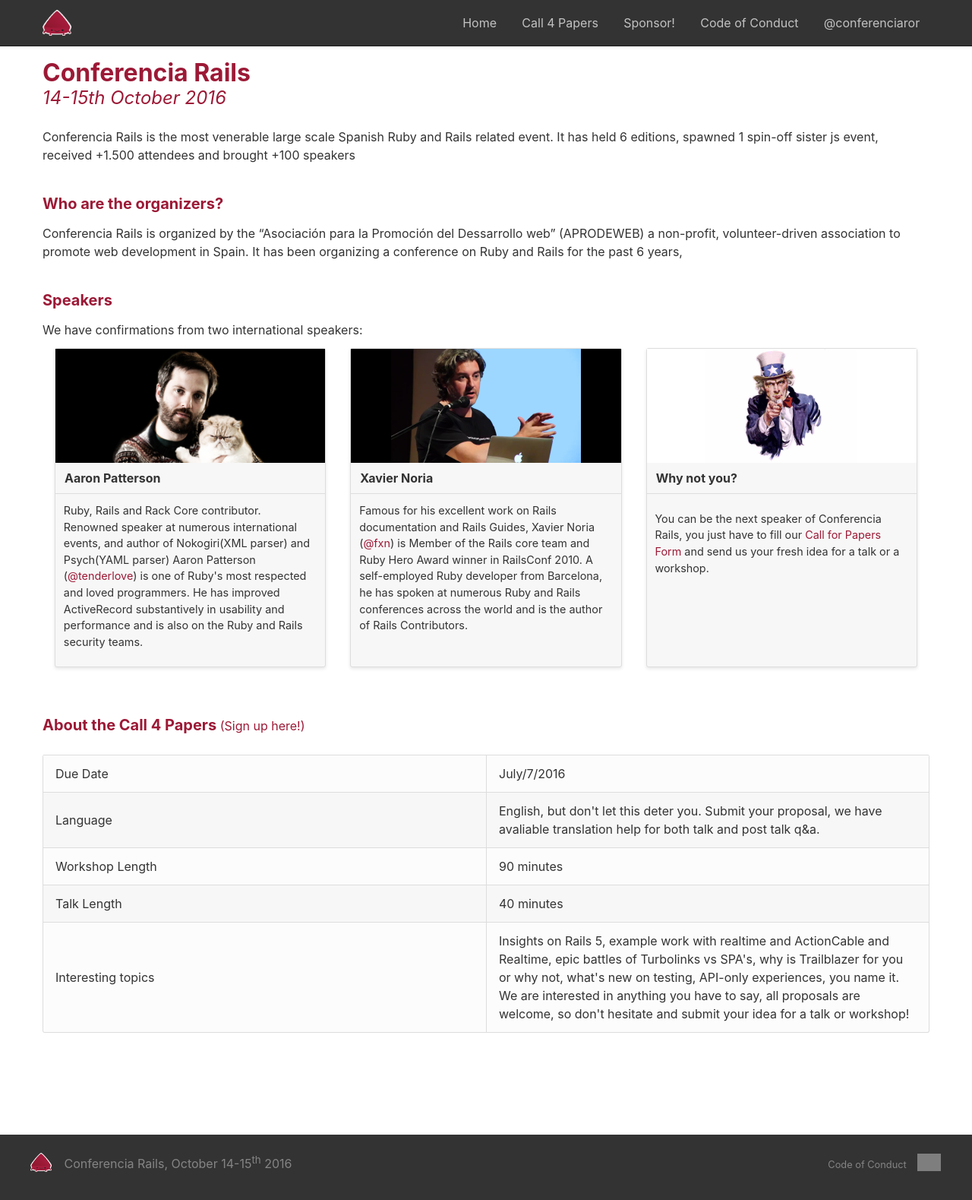
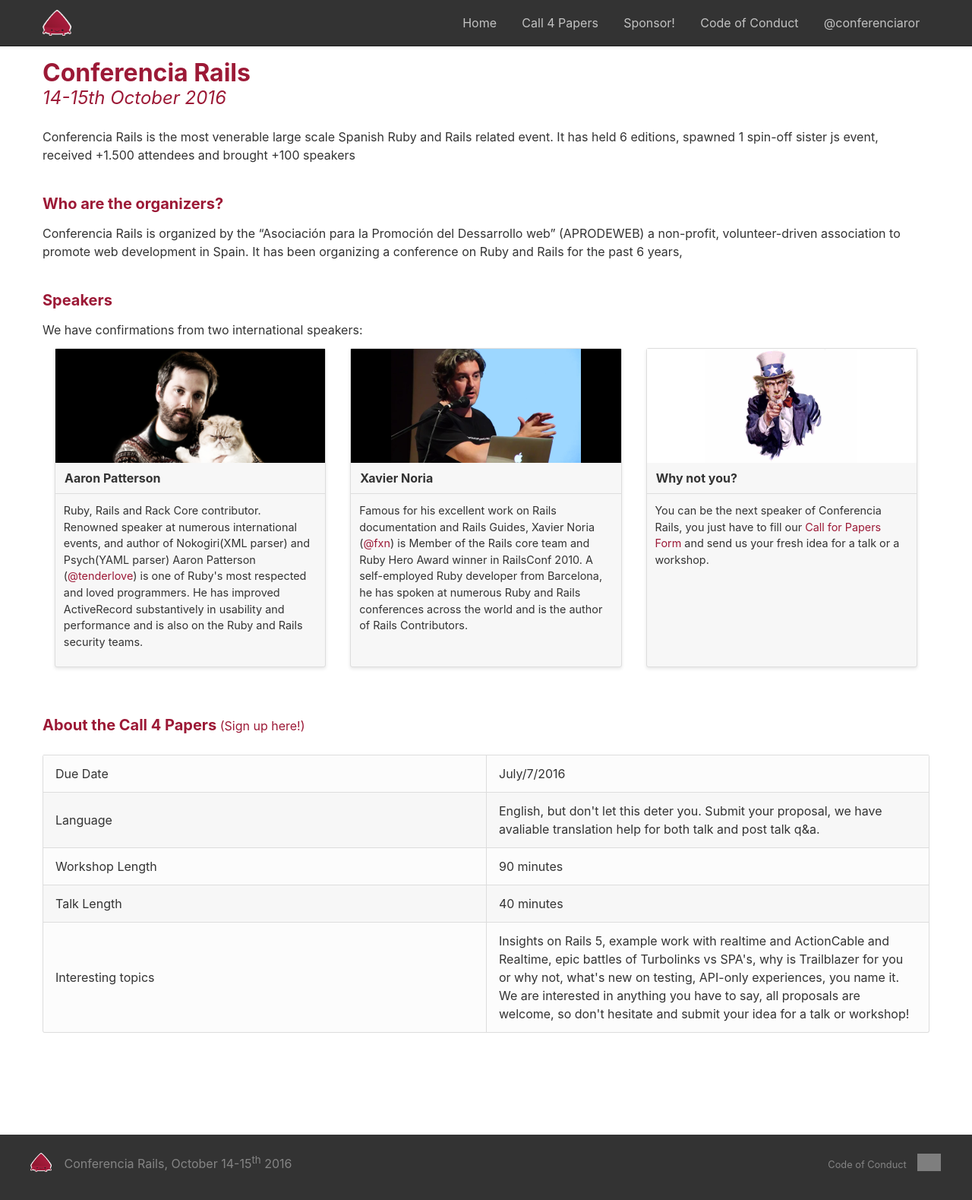
Before and after one commit to aprodeweb/conferenciaror.es, a Jekyll site: the page built from index.html, in a window 1280 px wide. Shown: the whole page at 76% size. Built offline with Jekyll 4.4.1, drawn with Linux system fonts in a browser that asks for light colours; grey boxes are pictures that could not be loaded.

```diff
--- a/index.html
+++ b/index.html
@@ -24,9 +24,9 @@ speakers:
   - name: Why not you?
     img: submissions
     bio: |
-      <p>You can be the next speaker of Conferencia Rails, you just have to fill
+      You can be the next speaker of Conferencia Rails, you just have to fill
       our <a href='https://goo.gl/12KG1u'>Call for Papers Form</a> and send us
-      your fresh idea for a talk or a workshop.<br></p>
+      your fresh idea for a talk or a workshop.<br>
 
 
 
@@ -78,7 +78,7 @@ conference on Ruby and Rails for the past 6 years,
     </tr>
     <tr>
       <td>Language</td>
-      <td>English, but don't let this deter you. Submit your proposal, we have avaliable translation help for both talk and post talk q&a.</td>
+      <td>English, but don't let this deter you. Submit your proposal, we have avaliable translation help for both talk and post talk q&amp;a.</td>
     </tr>
     <tr>
       <td>Workshop Length</td>
```
